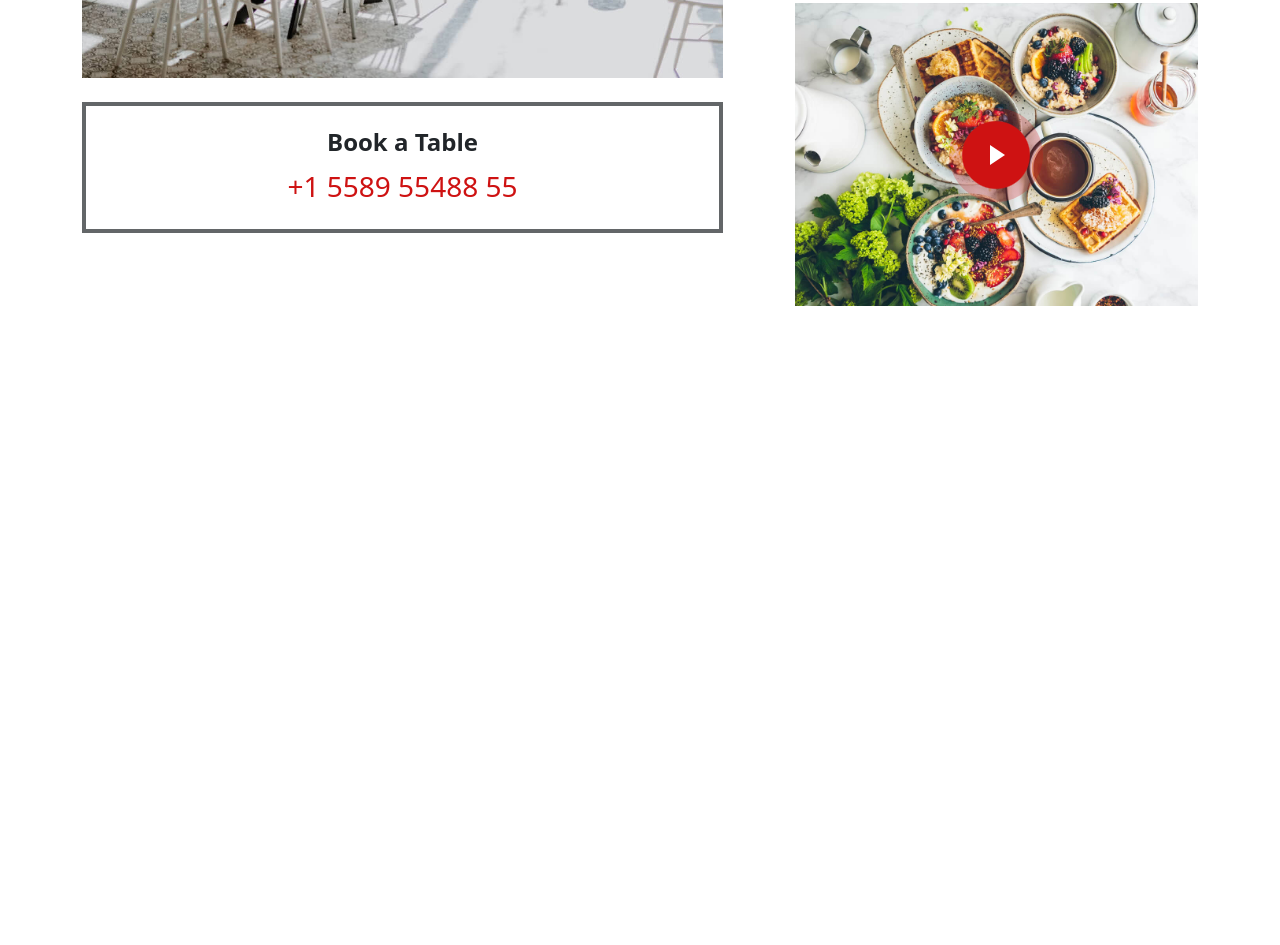
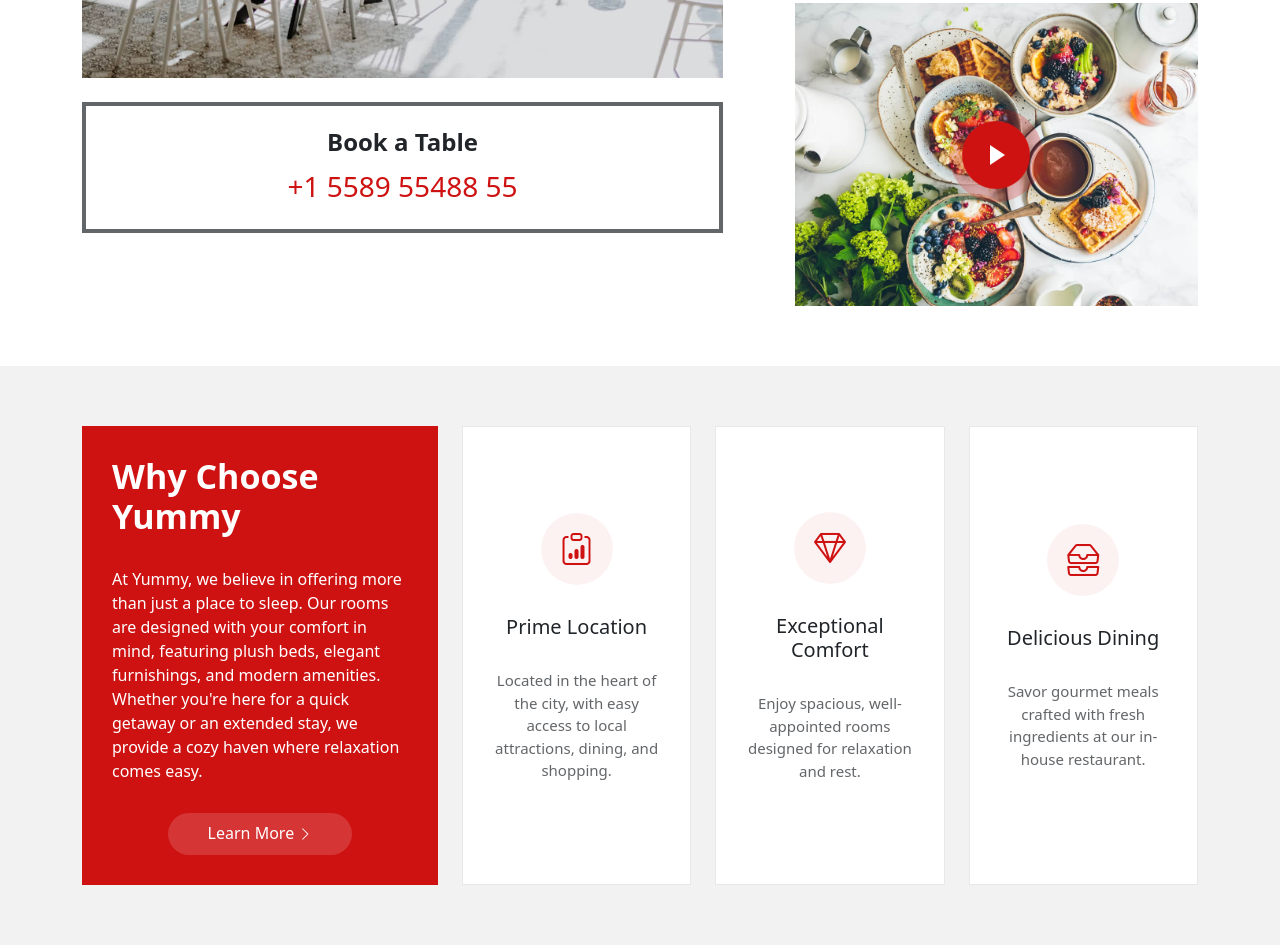
Before and after one commit to maan12-web/Hotal, a plain HTML site: page index.html in a window 1280 px wide. Shown: the part 1292-2237 px from the top of the page. Before the commit the page ends 1658 px from the top, so only its background shows below. Drawn offline with nearby package versions, Linux system fonts and the light colour scheme.

Commit message:
Add files via upload

```diff
--- a/assets/css/style.css
+++ b/assets/css/style.css
@@ -241,4 +241,70 @@ a{
     border-left: 15px solid #fff;
     z-index: 100;
 }
-/* At Yummy, we believe in offering more than just a place to sleep. Our rooms are designed with your comfort in mind, featuring plush beds, elegant furnishings, and modern amenities. Whether you're here for a quick getaway or an extended stay, we provide a cozy haven where relaxation comes easy. */
+/* SECTION 3 WHY US START */
+.why-box{
+    color: var(--contrast-color);
+    background: var(--accent-color);
+    padding: 30px;
+}
+.why-box h3{
+    color: var(--contrast-color);
+    font-weight: 700;
+    font-size: 34px;
+    margin-bottom: 30px;
+}
+.why-box p{
+    margin-bottom: 30px;
+}
+.more-btn{
+    display: inline-block;
+    background: color-mix(in srgb, var(--contrast-color), transparent 85%);
+    padding: 8px 40px 10px 40px;
+    color: var(--contrast-color);
+    transition: all 0.3s ease-in-out;
+    border-radius: 50px;
+}
+.more-btn i{
+    font-size: 14px;
+}
+.more-btn:hover{
+    background-color: var(--background-color);
+    color: var(--accent-color);
+}
+.icon-box{
+    background-color: var(--surface-color);
+    text-align: center;
+    padding: 40px 30px;
+    width: 100%;
+    height: 100%;
+    border: 1px solid color-mix(in srgb, var(--default-color), transparent 90%);
+    transition: all 0.3s linear;
+}
+.icon-box i{
+    color: var(--accent-color);
+    font-size: 32px;
+    margin-bottom: 30px;
+    background:
+color-mix(in srgb, var(--accent-color), transparent 95%);
+    border-radius: 50px;
+    display: flex;
+    align-items: center;
+    justify-content: center;
+    width: 72px;
+    height: 72px;
+    transition: 0.3s;
+}
+.icon-box h4{
+    font-size: 20px;
+    font-weight: 500;
+    margin: 0 0 30px 0;
+    font-family: var(--default-font);
+}
+.icon-box p {
+    font-size: 15px;
+    color: color-mix(in srgb, var(--default-color), transparent 30%);
+}
+.icon-box:hover .icon-box-i{
+    background-color: var(--nav-hover-color);
+    color: var(--contrast-color);
+}
--- a/index.html
+++ b/index.html
@@ -70,7 +70,7 @@
                         </div>
                     </div>
                     <!-- SECTION 1 IMAGE -->
-                    <div class="col-lg-5 order-1 order-lg-2 hero-img" data-aos="zoom-out">
+                    <div class="col-lg-5 order-1 order-lg-2 hero-img" data-aos="zoom-out" data-aos-delay="300">
                         <img src="./assets/image/hero-img.png" alt="" class="img-fluid">
                     </div>
                 </div>
@@ -95,29 +95,84 @@
                             <p>+1 5589 55488 55</p>
                         </div>
                     </div>
-                    <div class="col-lg-5"  data-aos="fade-up" data-aos-delay="250">
+                    <div class="col-lg-5" data-aos="fade-up" data-aos-delay="250">
                         <div class="content ps-0 ps-lg-5">
                             <p class="fst-italic">
-                                Enjoy comfort, great service, and a relaxing stay, whether for business or leisure. We're here to make you feel at home.
+                                Enjoy comfort, great service, and a relaxing stay, whether for business or leisure.
+                                We're here to make you feel at home.
                             </p>
                             <ul class="list-unstyled mb-0">
                                 <li>
                                     <i class="bi bi-check-circle-fill"></i>
-                                    <span>Focused on providing a relaxing and memorable experience with top-notch service and modern amenities.</span>
+                                    <span>Focused on providing a relaxing and memorable experience with top-notch
+                                        service and modern amenities.</span>
                                 </li>
                                 <li>
                                     <i class="bi bi-check-circle-fill"></i>
-                                    <span>Dedicated to ensuring each guest feels welcome, valued, and cared for throughout their visit.</span>
+                                    <span>Dedicated to ensuring each guest feels welcome, valued, and cared for
+                                        throughout their visit.</span>
                                 </li>
                                 <li>
                                     <i class="bi bi-check-circle-fill"></i>
-                                    <span>Whether for business or leisure, we offer a peaceful retreat designed to meet all your needs.</span>
+                                    <span>Whether for business or leisure, we offer a peaceful retreat designed to meet
+                                        all your needs.</span>
                                 </li>
                             </ul>
-                              <p class="mt-0 mb-3 core">For business or leisure, we offer the perfect mix of relaxation and adventure. Our facilities provide both comfort and convenience, making it easy to unwind or explore.</p>
+                            <p class="mt-0 mb-3 core">For business or leisure, we offer the perfect mix of relaxation
+                                and adventure. Our facilities provide both comfort and convenience, making it easy to
+                                unwind or explore.</p>
                             <div class="position-relative mt-4">
                                 <img src="./assets/image/food.png" alt="" class="img-fluid">
-                                <a href="https://youtu.be/lcU3pruVyUw?si=0n_ISnSgGAA6_zcC" class="glightbox pulsating-play-btn"></a>
+                                <a href="https://youtu.be/lcU3pruVyUw?si=0n_ISnSgGAA6_zcC"
+                                    class="glightbox pulsating-play-btn"></a>
+                            </div>
+                        </div>
+                    </div>
+                </div>
+            </div>
+        </section>
+        <!-- SECTION 2 ABOUT US END -->
+        <!-- SECTION 3 WHY US STRAT -->
+        <section class="why-us section light-background">
+            <div class="container">
+                <div class="row gy-4">
+                    <div class="col-lg-4 aos-init aos-animate" data-aos="fade-up" data-aos-delay="100">
+                        <div class="why-box">
+                            <h3>Why Choose Yummy</h3>
+                            <p>
+                                At Yummy, we believe in offering more than just a place to sleep. Our rooms are designed
+                                with your comfort in mind, featuring plush beds, elegant furnishings, and modern
+                                amenities. Whether you're here for a quick getaway or an extended stay, we provide a
+                                cozy haven where relaxation comes easy.
+                            </p>
+                            <div class="text-center">
+                                <a href="#" class="more-btn"><span>Learn More</span> <i
+                                        class="bi bi-chevron-right"></i></a>
+                            </div>
+                        </div>
+                    </div>
+                    <div class="col-lg-8 d-flex align-items-stretch">
+                        <div class="row gy-4 aos-init aos-animate" data-aos="fade-up" data-aos-delay="200">
+                          <div class="col-xl-4">
+                            <div class="icon-box d-flex flex-column justify-content-center align-items-center">
+                              <i class="bi bi-clipboard-data icon-box-i"></i>
+                              <h4>Prime Location</h4>
+                              <p>Located in the heart of the city, with easy access to local attractions, dining, and shopping.</p>
+                            </div>
+                          </div>
+                          <div class="col-xl-4 aos-init aos-animate" data-aos="fade-up" data-aos-delay="300">
+                            <div class="icon-box d-flex flex-column justify-content-center align-items-center">
+                              <i class="bi bi-gem icon-box-i"></i>
+                              <h4>Exceptional Comfort</h4>
+                              <p>Enjoy spacious, well-appointed rooms designed for relaxation and rest.</p>
+                            </div>
+                          </div>
+                          <div class="col-xl-4 aos-init aos-animate" data-aos="fade-up" data-aos-delay="400">
+                            <div class="icon-box d-flex flex-column justify-content-center align-items-center">
+                              <i class="bi bi-inboxes icon-box-i"></i>
+                              <h4>Delicious Dining</h4>
+                              <p>Savor gourmet meals crafted with fresh ingredients at our in-house restaurant.</p>
+                            </div>
                           </div>
                         </div>
                       </div>
```
Lines whose indentation alone changed are shown as unchanged.
